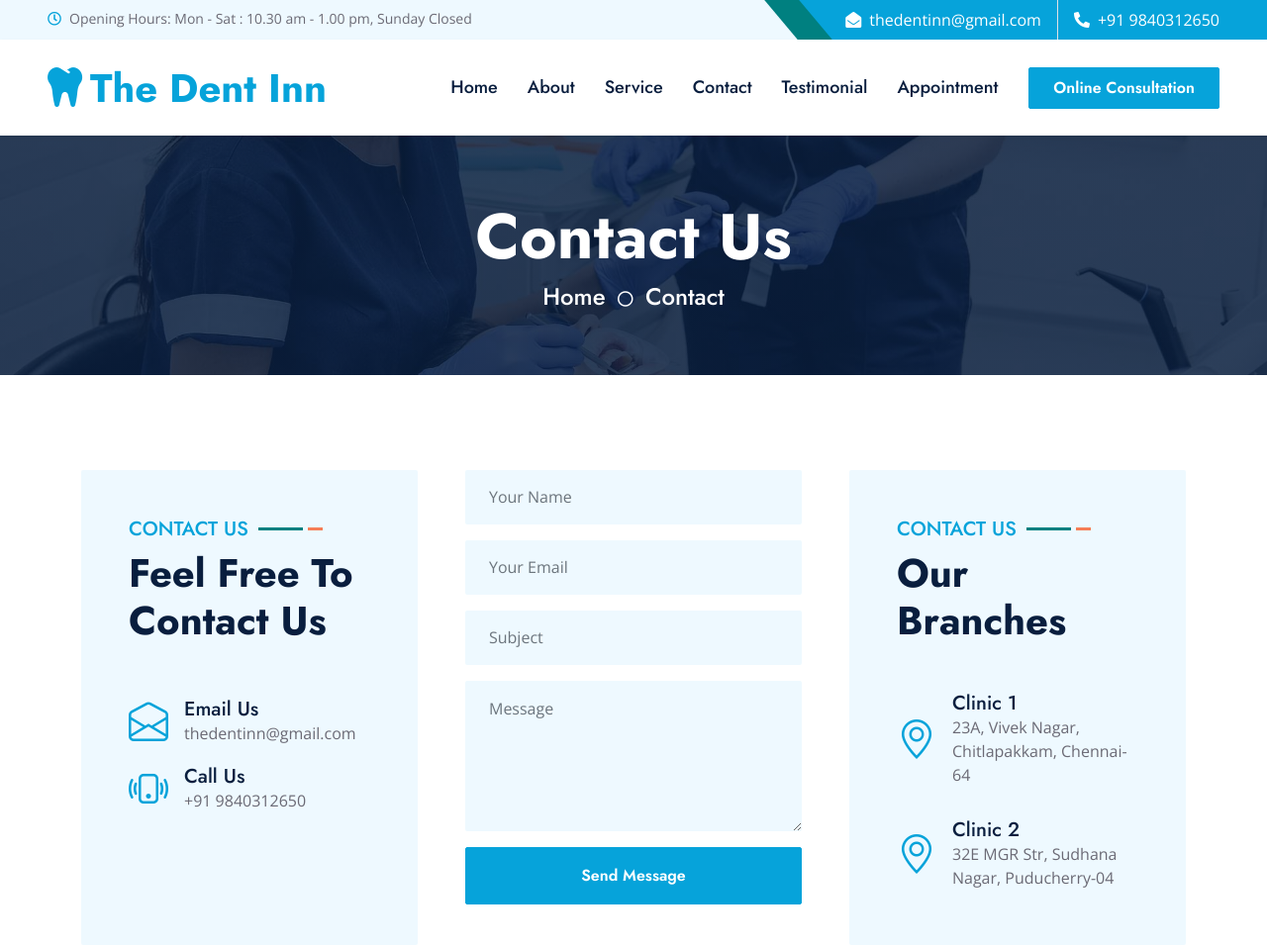
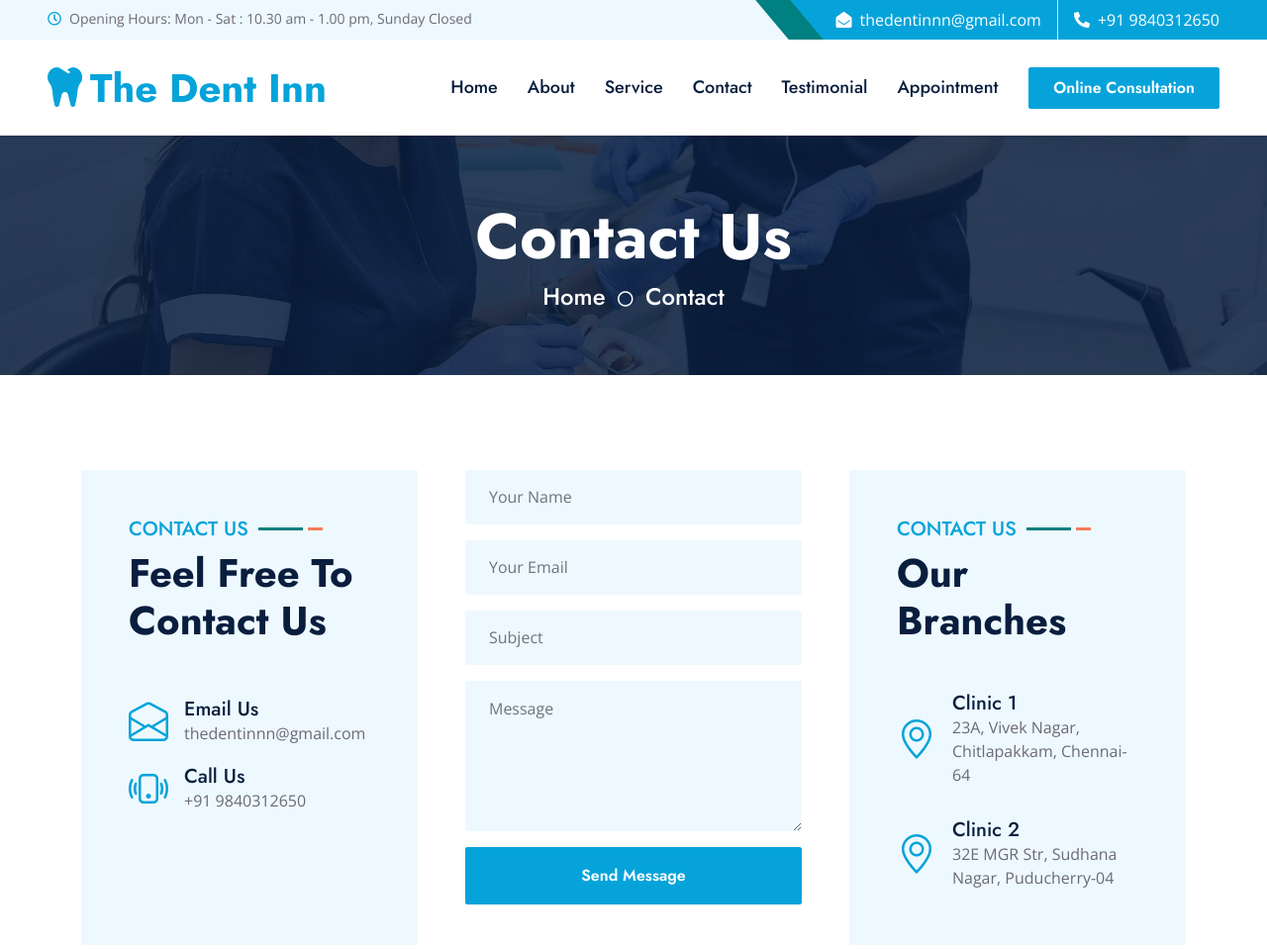
Before and after one commit to vimal-11/The_Dent_Inn, a Django app: page /contact/ in a window 1280 px wide. Shown: the top 959 px of the page at 99% size. Run offline with Django 4.2, Linux system fonts and the light colour scheme; some libraries are stand-ins or nearby versions.

Commit message:
change email

```diff
--- a/consultation/templates/base2.html
+++ b/consultation/templates/base2.html
@@ -94,7 +94,7 @@
             <div class="col-md-6 text-center text-lg-end">
                 <div class="position-relative d-inline-flex align-items-center bg-primary text-white top-shape px-5">
                     <div class="me-3 pe-3 border-end py-2">
-                        <p class="m-0"><i class="fa fa-envelope-open me-2"></i>thedentinn@gmail.com</p>
+                        <p class="m-0"><i class="fa fa-envelope-open me-2"></i>thedentinnn@gmail.com</p>
                     </div>
                     <div class="py-2">
                         <p class="m-0"><i class="fa fa-phone-alt me-2"></i>+91 9840312650</p>
@@ -201,7 +201,7 @@
                 -->
                 <div class="col-lg-3 col-md-6">
                     <h3 class="text-white mb-4">Get In Touch</h3>
-                    <p class="mb-2"><i class="bi bi-envelope-open text-primary me-2"></i>thedentinn@gmail.com</p>
+                    <p class="mb-2"><i class="bi bi-envelope-open text-primary me-2"></i>thedentinnn@gmail.com</p>
                     <p class="mb-2"><i class="bi bi-telephone text-primary me-2"></i>+91 9840312650</p>
                     <p class="mb-2"><i class="bi bi-geo-alt text-primary me-2"></i>32E MGR Street, Sudhana Nagar, Nainarmandapam, Puducherry</p>
                 </div>
--- a/home/templates/base.html
+++ b/home/templates/base.html
@@ -61,7 +61,7 @@
             <div class="col-md-6 text-center text-lg-end">
                 <div class="position-relative d-inline-flex align-items-center bg-primary text-white top-shape px-5">
                     <div class="me-3 pe-3 border-end py-2">
-                        <p class="m-0"><i class="fa fa-envelope-open me-2"></i>thedentinn@gmail.com</p>
+                        <p class="m-0"><i class="fa fa-envelope-open me-2"></i>thedentinnn@gmail.com</p>
                     </div>
                     <div class="py-2">
                         <p class="m-0"><i class="fa fa-phone-alt me-2"></i>+91 9840312650</p>
@@ -177,7 +177,7 @@
                 -->
                 <div class="col-lg-3 col-md-6">
                     <h3 class="text-white mb-4">Get In Touch</h3>
-                    <p class="mb-2"><i class="bi bi-envelope-open text-primary me-2"></i>thedentinn@gmail.com</p>
+                    <p class="mb-2"><i class="bi bi-envelope-open text-primary me-2"></i>thedentinnn@gmail.com</p>
                     <p class="mb-2"><i class="bi bi-telephone text-primary me-2"></i>+91 9840312650</p>
                     <p class="mb-2"><i class="bi bi-geo-alt text-primary me-2"></i>23A, Vivek Nagar, Chitlapakkam, Chennai-64</p>
                     <p class="mb-2"><i class="bi bi-geo-alt text-primary me-2"></i>32E MGR Street, Sudhana Nagar, Puducherry-04</p>
--- a/home/templates/contact.html
+++ b/home/templates/contact.html
@@ -39,7 +39,7 @@
                                     <i class="bi bi-envelope-open fs-1 text-primary me-3"></i>
                                     <div class="text-start">
                                         <h5 class="mb-0">Email Us</h5>
-                                        <span>thedentinn@gmail.com</span>
+                                        <span>thedentinnn@gmail.com</span>
                                     </div>
                                 </div>
                                 <div class="d-flex align-items-center">
--- a/home/templates/testimonial.html
+++ b/home/templates/testimonial.html
@@ -60,7 +60,7 @@
             <div class="container py-5">
                 <div class="row justify-content-center">
                     <div class="col-lg-7">
-                        <div class="owl-carousel testimonial-carousel rounded p-5 wow zoomIn" data-wow-delay="0.6s">
+                        <div id="carouselExampleControls" class="owl-carousel testimonial-carousel rounded p-5 wow zoomIn" data-wow-delay="0.6s">
                             <div class="testimonial-item text-center text-white">
                                 <img class="img-fluid mx-auto rounded mb-4" src="{% static 'home/img/myprofile.png' %}" alt="">
                                 <p class="fs-5">Dolores sed duo clita justo dolor et stet lorem kasd dolore lorem ipsum. At lorem lorem magna ut et, nonumy labore diam erat. Erat dolor rebum sit ipsum.</p>
```
